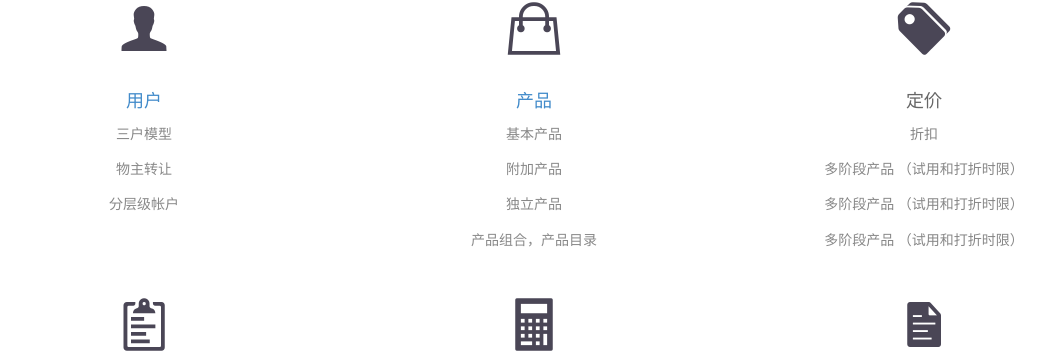
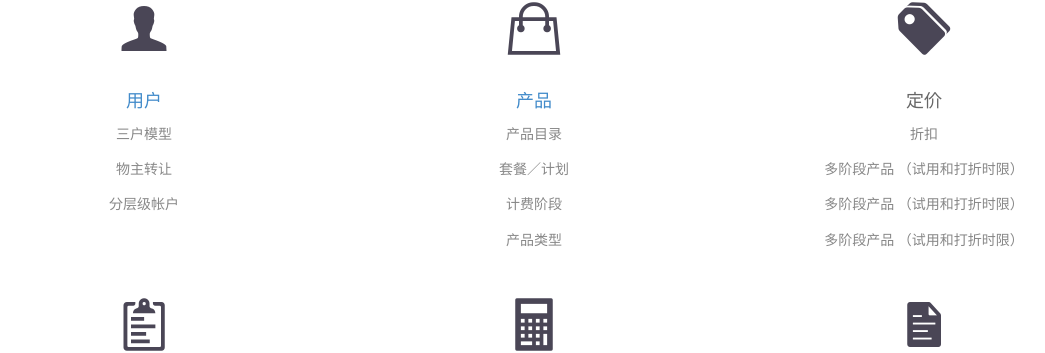
Before and after one commit to dreampivot/slipscloud.github.io, a Jekyll site: the page built from index.html, in a window 1280 px wide and 900 px high, scrolled down 1723 px. Shown: the part 136-489 px from the top of the window, without its empty margins (106-1151 px from the left). Built offline with Jekyll 4.4.1, drawn with Linux system fonts in a browser that asks for light colours; nearby versions of some CDN libraries; some web fonts are replaced.

Commit message:
Update index.html

```diff
--- a/index.html
+++ b/index.html
@@ -78,11 +78,11 @@ permalink: /
 
 
           <h4><a href="functions.html#product" >产品</a></h4>
+         <p>产品目录</p>
+          <p>套餐／计划</p>
+          <p>计费阶段 </p>
+          <p>产品类型</p>
 
-          <p>基本产品 </p>
-          <p>附加产品 </p>
-          <p>独立产品</p>
-          <p>产品组合，产品目录</p>
 
         </div>
       </div>
```
